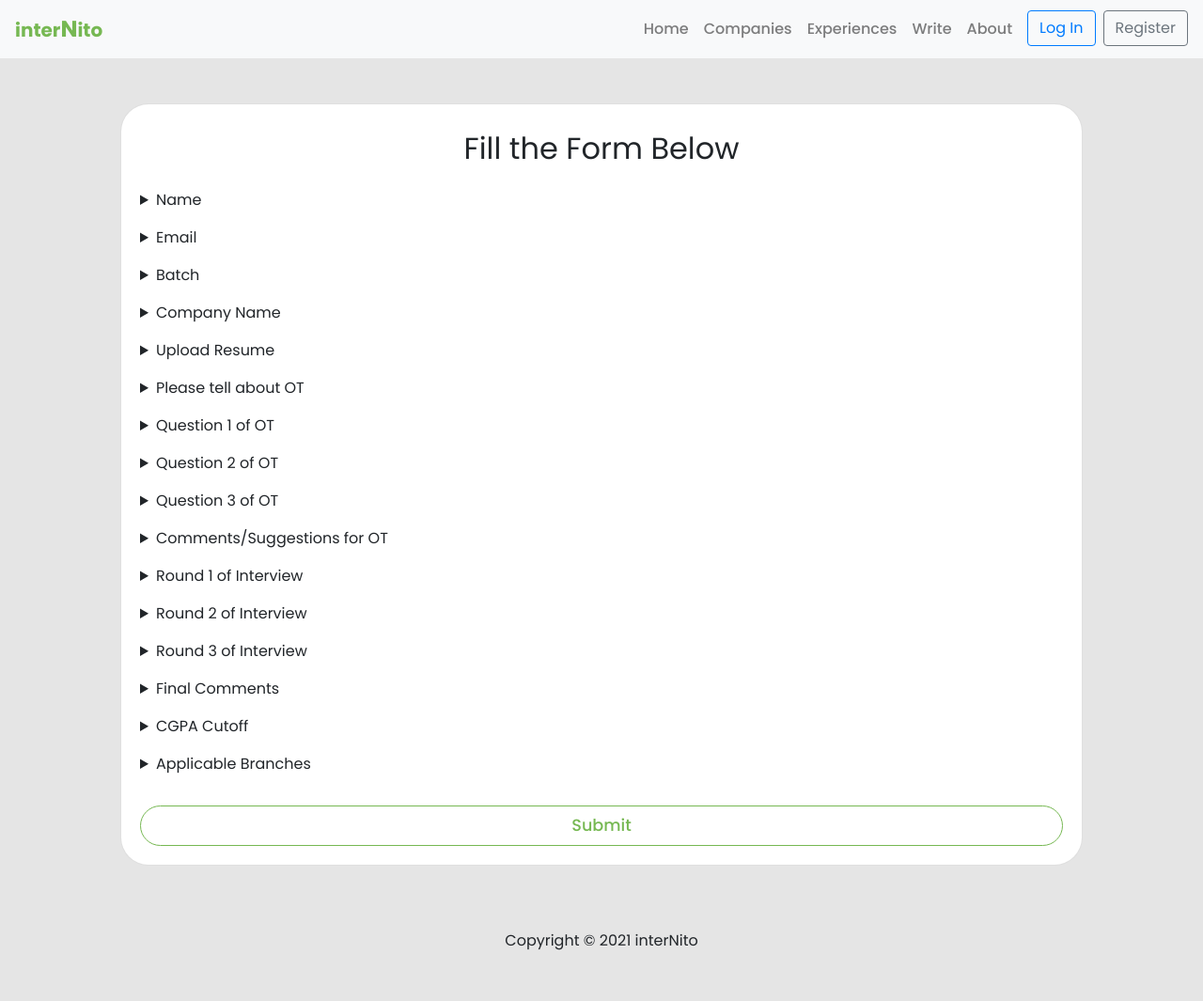
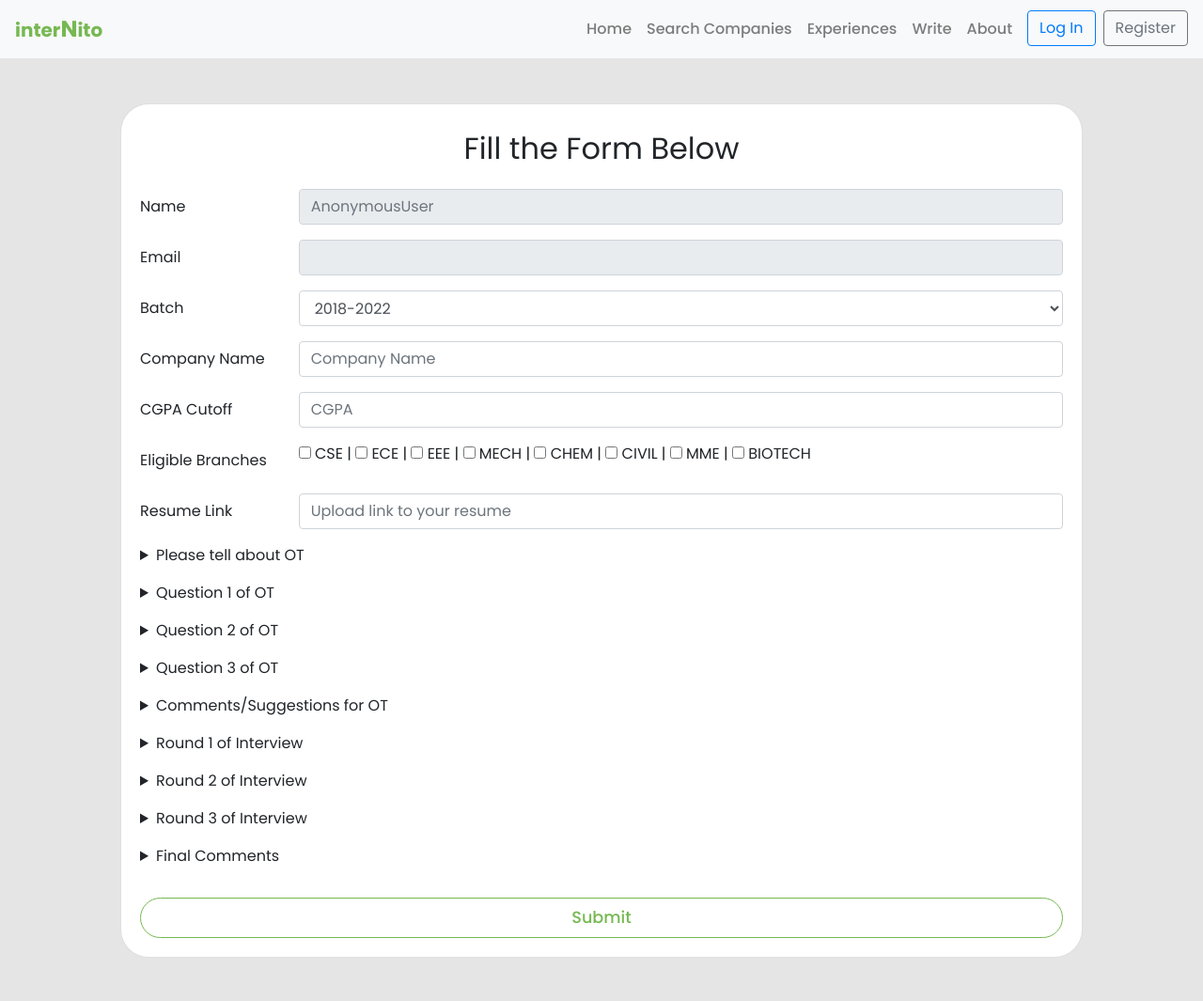
Before and after one commit to divya-soni-14/internito, a Django app: page /write/ in a window 1280 px wide. Shown: the top 1065 px of the page at 94% size. Run offline with Django 3.2, Linux system fonts and the light colour scheme; some libraries are stand-ins or nearby versions.

Commit message:
Login Logout Added

```diff
--- a/backend/experience/urls.py
+++ b/backend/experience/urls.py
@@ -1,9 +1,11 @@
 from django.urls import path
 from . import views
+from django.contrib.auth import views as auth_view
 
 urlpatterns = [
     path('', views.home,name='home'),
-    path('login/',views.login,name='login'),
+    path('login/',auth_view.LoginView.as_view(template_name = 'login.html'),name='login'),
+    path('logout/',auth_view.LogoutView.as_view(),name='logout'),
     path('register/',views.register,name='register'),
     path('company/',views.company,name='company'),
     path('experience/',views.experience,name='experience'),
--- a/backend/experience/views.py
+++ b/backend/experience/views.py
@@ -1,24 +1,31 @@
 from django.http.response import HttpResponse
 from django.shortcuts import render
 from .models import *
-from .company import NAMES
+from .company import NAMES, BRANCHES
 
 # Create your views here.
 def home(request):
     responses = Experience.objects.all().order_by('-id')[:3]
     return render(request, 'home.html',{'responses':responses})
 
-def login(request):
-    return render(request, 'login.html',{})
-
 def register(request):
     return render(request, 'register.html',{})
 
 def company(request):
     if request.method == 'POST':
-        company_name = request.POST['company']
-        responses = Experience.objects.filter(company__icontains=company_name)
-        message = 'Interview Experience of ' + company_name
+        filter = request.POST['filter']
+        filter  = filter.strip()
+        print(filter)
+        try:
+            responses = Experience.objects.filter(cgpa_cutoff__lte = float(filter)).order_by('company','-id')
+            message = 'Companies You are eligible for with CGPA : ' + filter
+        except:
+            if filter.upper() in BRANCHES:
+                responses = Experience.objects.filter(branch__icontains=filter).order_by('-id')
+                message = 'Interview Experience by branch ' + filter
+            else:
+                responses = Experience.objects.filter(company__icontains=filter).order_by('-id')
+                message = 'Interview Experience of ' + filter
         return render(request, 'experience.html',{'responses':responses,'message':message})
     elif request.method == 'GET':
         return render(request, 'filter.html',{'companies':NAMES})
@@ -30,6 +37,10 @@ def experience(request):
 
 
 def write(request):
+    if request.method == 'POST':
+        lop = request.POST.getlist('branches')
+        print(lop)
+        return render(request, 'write.html', {})
     return render(request, 'write.html', {})
 
 
--- a/backend/interNito/settings.py
+++ b/backend/interNito/settings.py
@@ -34,6 +34,7 @@ ALLOWED_HOSTS = []
 INSTALLED_APPS = [
     'django.contrib.admin',
     'django.contrib.auth',
+    'crispy_forms',
     'django.contrib.contenttypes',
     'django.contrib.sessions',
     'django.contrib.messages',
@@ -126,3 +127,6 @@ STATICFILES_DIRS = [os.path.join(BASE_DIR,'static')]
 # https://docs.djangoproject.com/en/3.2/ref/settings/#default-auto-field
 
 DEFAULT_AUTO_FIELD = 'django.db.models.BigAutoField'
+
+LOGIN_REDIRECT_URL = '/'
+LOGOUT_REDIRECT_URL = '/'
--- a/backend/templates/base.html
+++ b/backend/templates/base.html
@@ -57,7 +57,7 @@
           <a class="nav-link" href="{% url 'home' %}">Home</a>
         </li>
         <li class="nav-item">
-          <a class="nav-link" href="{% url 'company' %}">Companies</a>
+          <a class="nav-link" href="{% url 'company' %}">Search Companies</a>
         </li>
         <li class="nav-item">
           <a class="nav-link" href="{% url 'experience' %}">Experiences</a>
@@ -68,6 +68,14 @@
         <li class="nav-item">
           <a class="nav-link" href="{% url 'about' %}">About</a>
         </li>
+
+        {% if request.user.is_authenticated %}
+        <li class="nav-item">
+          <a class="ml-2 btn btn-outline-danger" href="{% url 'logout' %}"
+            >Log Out</a
+          >
+        </li>
+        {% else %}
         <li class="nav-item">
           <a class="ml-2 btn btn-outline-primary" href="{% url 'login' %}"
             >Log In</a
@@ -76,6 +84,8 @@
         <li class="nav-item">
           <a class="ml-2 btn btn-outline-secondary" href="{% url 'register' %}">Register</a>
         </li>
+
+        {% endif %}
       </ul>
     </div>
   </nav>
--- a/backend/templates/experience.html
+++ b/backend/templates/experience.html
@@ -23,6 +23,7 @@
       <h1 class="mb-4 justify-content-center">
         <div class="head p-2 justify-content-center">{{message}}</div>
       </h1>
+      <p><a class="badge badge-primary badge-pill p-2" style="float:right;" href="{% url 'company' %}"> Search for Company</a></p>
       {% regroup responses by company as company_lists %}
       {% for company_list in company_lists %}
       <p><strong>{{company_list.grouper}}</strong></p>
--- a/backend/templates/filter.html
+++ b/backend/templates/filter.html
@@ -56,9 +56,10 @@
         <!-- Divya -->
         {% endfor %}
       </datalist>
-      <input class="form-control form-control-lg" list="suggestions" id="suggestions" placeholder="Enter a company name"
-        autocomplete="on" required name="company" />
+      <input class="form-control form-control-lg" list="suggestions" id="suggestions" placeholder="Company or Branch or CGPA"
+        autocomplete="on" required name="filter" />
       <!-- <input name="company" autocomplete="on" list="suggestions" required /> -->
+      <small>Enter a company name to filter or Your CGPA to know companies, you are eligible for.</small>
       <input class="btn view-btn" type="submit" value="filter" />
     </div>
   </form>
--- a/backend/templates/write.html
+++ b/backend/templates/write.html
@@ -76,126 +76,135 @@
 <div class="card mt-5" style="max-width: 80%; margin: 20px auto;">
     <div class="card-body justify-content-center">
         <h2 class="card-title text-center mb-4 mt-2">Fill the Form Below</h2>
-        <form action="">
-            <div class="form-group">
-                <details>
-                    <summary>Name</summary>
-                    <input type="text name" type="name" name="name" placeholder="Name" required="" class="form-control">
-                </details>
+        <form action="" method="POST">
+            {% csrf_token %}
+            <div class="form-group row">
+                <label for="name" class="col-sm-2 col-form-label">Name</label>
+                <div class="col-sm-10">
+                  <input type="text" class="form-control" id="name" name="name" placeholder="{{request.user}}" disabled>
+                </div>
             </div>
-            <div class="form-group">
-                <details>
-                    <summary>Email</summary>
-                    <input type="text email" type="email" name="email" placeholder="Email" required="" class="form-control">
-                </details>
+            <div class="form-group row">
+                <label for="email" class="col-sm-2 col-form-label">Email</label>
+                <div class="col-sm-10">
+                  <input type="email" class="form-control" id="email" name="email" placeholder="{{request.user.email}}" disabled>
+                </div>
             </div>
-            <div class="form-group">
-                <details>
-                    <summary>Batch</summary>
-                    <select type="select" name="batch" placeholder="Batch" required="" class="form-control">
-                        <option>Select</option>
-                        <option>2018-2022</option>
-                        <option>2019-2023</option>
-                        <option>2020-2024</option>
+            <div class="form-group row">
+                <label for="batch" class="col-sm-2 col-form-label">Batch</label>
+                <div class="col-sm-10">
+                    <select type="select" name="batch" placeholder="Batch"  class="form-control">
+                        <option value="2017-2021">2018-2022</option>
+                        <option value="2018-2022">2018-2022</option>
+                        <option value="2019-2023">2019-2023</option>
+                        <option value="2020-2024">2020-2024</option>
                     </select>
-                </details>
+                </div>
             </div>
-            <div class="form-group">
-                <details>
-                    <summary>Company Name</summary>
-                    <input type="company" name="company" placeholder="Company Name" required="" class="form-control">
-                </details>
+            <div class="form-group row">
+                <label for="company" class="col-sm-2 col-form-label">Company Name</label>
+                <div class="col-sm-10">
+                    <input type="company" name="company" placeholder="Company Name"  class="form-control">
+                </div>
             </div>
-            <div class="form-group">
-                <details>
-                    <summary>Upload Resume</summary>
-                    <input type="url" name="resume" placeholder="Upload link to your resume" required="" class="form-control">
-                </details>
+
+            <div class="form-group row">
+                    <label for="cgpa" class="col-sm-2 col-form-label">CGPA Cutoff</label>
+                    <div class="col-sm-10">
+                        <input type="text cgpa" type="cgpa" name="cgpa" placeholder="CGPA"  class="form-control">
+                    </div>
+            </div>
+
+            <div class="form-group row">
+                <label for="branches" class="col-sm-2 col-form-label">Eligible Branches</label>
+                <div class="col-sm-10">
+                    <input type="checkbox" name="branches" value="CSE" class="form-group"> <label for="CSE">CSE | </label>
+                    <input type="checkbox" name="branches" value="ECE" class="form-group"> <label for="ECE">ECE | </label>
+                    <input type="checkbox" name="branches" value="EEE" class="form-group"> <label for="EEE">EEE | </label>
+                    <input type="checkbox" name="branches" value="MECH" class="form-group"> <label for="mech">MECH | </label>
+                    <input type="checkbox" name="branches" value="CHEM" class="form-group"> <label for="chem">CHEM | </label>
+                    <input type="checkbox" name="branches" value="CIVIL" class="form-group"> <label for="civil">CIVIL | </label>
+                    <input type="checkbox" name="branches" value="MME" class="form-group"> <label for="civil">MME | </label>
+                    <input type="checkbox" name="branches" value="BIOTECH" class="form-group"> <label for="Biotech">BIOTECH </label>
+                </div>
+            </div>
+
+            <div class="form-group row">
+                <label for="resume" class="col-sm-2 col-form-label">Resume Link</label>
+                <div class="col-sm-10">
+                    <input type="url" name="resume" placeholder="Upload link to your resume" class="form-control">
+                </div>
             </div>
             <div class="form-group">
                 <details>
                     <summary>Please tell about OT</summary>
-                    <textarea type="textarea" name="about" placeholder="Please tell us about OT" required="" class="form-control"></textarea>
+                    <textarea type="textarea" name="aboutOT" placeholder="Please tell us about OT" class="form-control"></textarea>
                 </details>
             </div>
             <div class="form-group">
                 <details>
                     <summary>Question 1 of OT</summary>
-                    <textarea type="textarea" name="about" placeholder="Question 1 of OT" required="" class="form-control"></textarea>
+                    <textarea type="textarea" name="aboutOT1" placeholder="Question 1 of OT" class="form-control"></textarea>
+                    <div class="ml-2">
+                        <details class="ml-2">
+                            <summary>Any Link, related to Question 1 of OT</summary>
+                            <input type="url" name="linkOT1" placeholder="Link for Question 1 of OT" class="form-control">
+                        </details>
+                    </div>
                 </details>
             </div>
             <div class="form-group">
                 <details>
                     <summary>Question 2 of OT</summary>
-                    <textarea type="textarea" name="about" placeholder="Question 2 of OT" required="" class="form-control"></textarea>
+                    <textarea type="textarea" name="aboutOT2" placeholder="Question 2 of OT" class="form-control"></textarea>
+                    <div class="ml-2">
+                        <details class="ml-2">
+                            <summary>Any Link, related to Question 2 of OT</summary>
+                            <input type="url" name="linkOT2" placeholder="Link for Question 2 of OT" class="form-control">
+                        </details>
+                    </div>
                 </details>
             </div>
             <div class="form-group">
                 <details>
                     <summary>Question 3 of OT</summary>
-                    <textarea type="textarea" name="about" placeholder="Question 3 of OT" required="" class="form-control"></textarea>
+                    <textarea type="textarea" name="aboutOT3" placeholder="Question 3 of OT" class="form-control"></textarea>
+                    <div class="ml-2">
+                        <details class="ml-2">
+                            <summary>Any Link, related to Question 3 of OT</summary>
+                            <input type="url" name="linkOT3" placeholder="Link for Question 3 of OT" class="form-control">
+                        </details>
+                    </div>
                 </details>
             </div>
             <div class="form-group">
                 <details>
                     <summary>Comments/Suggestions for OT</summary>
-                    <textarea type="textarea" name="about" placeholder="Comments/Suggestions for OT" required="" class="form-control"></textarea>
+                    <textarea type="textarea" name="OTSummary" placeholder="Comments/Suggestions for OT" class="form-control"></textarea>
                 </details>
             </div>
             <div class="form-group">
                 <details>
                     <summary>Round 1 of Interview</summary>
-                    <textarea type="textarea" name="about" placeholder="Round 1 of Interview" required="" class="form-control"></textarea>
+                    <textarea type="textarea" name="interviewR1" placeholder="Round 1 of Interview" class="form-control"></textarea>
                 </details>
             </div>
             <div class="form-group">
                 <details>
                     <summary>Round 2 of Interview</summary>
-                    <textarea type="textarea" name="about" placeholder="Round 2 of Interview" required="" class="form-control"></textarea>
+                    <textarea type="textarea" name="interviewR2" placeholder="Round 2 of Interview" class="form-control"></textarea>
                 </details>
             </div>
             <div class="form-group">
                 <details>
                     <summary>Round 3 of Interview</summary>
-                    <textarea type="textarea" name="about" placeholder="Round 3 of Interview" required="" class="form-control"></textarea>
+                    <textarea type="textarea" name="interviewR3" placeholder="Round 3 of Interview" class="form-control"></textarea>
                 </details>
             </div>
             <div class="form-group">
                 <details>
                     <summary>Final Comments</summary>
-                    <textarea type="textarea" name="about" placeholder="Final Comments" required="" class="form-control"></textarea>
-                </details>
-            </div>
-            <div class="form-group">
-                <details>
-                    <summary>CGPA Cutoff</summary>
-                    <input type="text cgpa" type="cgpa" name="cgpa" placeholder="CGPA" required="" class="form-control">
-                </details>
-            </div>
-            <div class="form-group">
-                <details>
-                    <summary>Applicable Branches</summary>
-                    <br>
-                    <input type="checkbox" name="branches" required="" class="form-group">
-                    <label for="CSE">CSE</label>
-                    <br>
-                    <input type="checkbox" name="branches" required="" class="form-group">
-                    <label for="ECE">ECE</label>
-                    <br>
-                    <input type="checkbox" name="branches" required="" class="form-group">
-                    <label for="EEE">EEE</label>
-                    <br>
-                    <input type="checkbox" name="branches" required="" class="form-group">
-                    <label for="mech">Mech</label>
-                    <br>
-                    <input type="checkbox" name="branches" required="" class="form-group">
-                    <label for="chem">ChemE</label>
-                    <br>
-                    <input type="checkbox" name="branches" required="" class="form-group">
-                    <label for="civil">Civil</label>
-                    <br>
-                    <input type="checkbox" name="branches" required="" class="form-group">
-                    <label for="Biotech">Biotech</label>
+                    <textarea type="textarea" name="suggestions" placeholder="Final Comments" class="form-control"></textarea>
                 </details>
             </div>
             <button class="btn submit view-btn mt-3">Submit</button>
```
Also changed, not shown: backend/experience/company.py (+21 -5 lines), backend/experience/forms.py (added, +7 -0 lines), backend/templates/home.html (+3 -7 lines), backend/templates/login.html (+6 -4 lines), backend/templates/register.html (+11 -6 lines), backend/db.sqlite3, backend/experience/models.py (line endings or trailing spaces).
